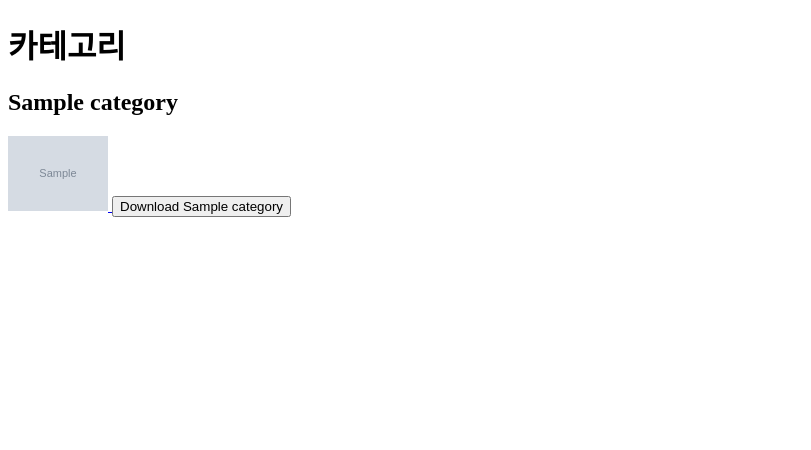
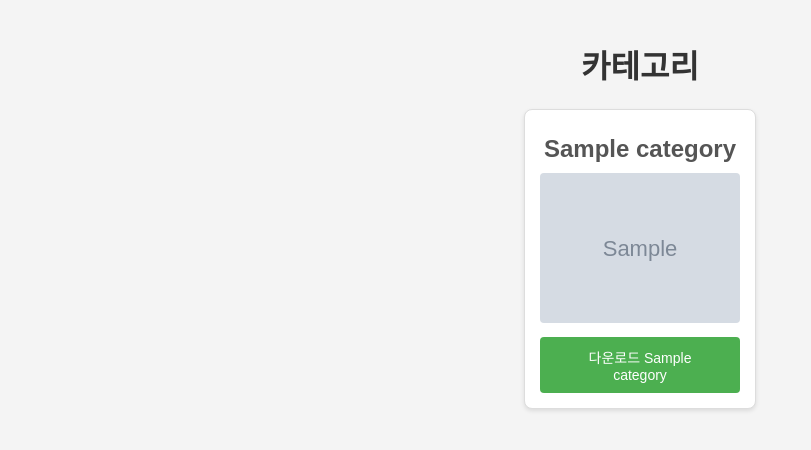
Before and after one commit to 2dilution2/CategorEyes, a FastAPI app: template templates/categories.html in a window 1280 px wide. Shown: the top 450 px of the page, without its empty margins (0-811 px from the left). Run offline with FastAPI, Linux system fonts and the light colour scheme; the template is opened without the code that fills it: most values are stand-ins (such as "Sample title", 1, 10 or a date in 2020); grey boxes marked "Sample" are stand-in pictures.

Commit message:
틀 수정

```diff
--- a/static/css/style.css
+++ b/static/css/style.css
@@ -29,7 +29,7 @@ main {
 
 .con_logo {
     position: absolute;
-    top: 25%;
+    top: 20%;
     left: 50%;
     transform: translate(-50%, -50%);
 }
--- a/templates/categories.html
+++ b/templates/categories.html
@@ -2,21 +2,77 @@
 <html lang="ko">
 <head>
     <title>Categories</title>
-    <!-- 나머지 head 요소 -->
+    <style>
+        body {
+            font-family: Arial, sans-serif;
+            text-align: center;
+            background-color: #f4f4f4;
+            margin: 0;
+            padding: 20px;
+        }
+
+        h1 {
+            color: #333;
+        }
+
+        .category-container {
+            display: flex;
+            flex-wrap: wrap;
+            justify-content: center;
+            gap: 20px;
+            margin-top: 20px;
+        }
+
+        .category {
+            background-color: #fff;
+            border: 1px solid #ddd;
+            border-radius: 8px;
+            padding: 15px;
+            width: 200px;
+            box-shadow: 0 2px 4px rgba(0, 0, 0, 0.1);
+        }
+
+        .category img {
+            width: 100%;
+            border-radius: 4px;
+            margin-bottom: 10px;
+        }
+
+        .category h2 {
+            margin: 10px 0;
+            color: #555;
+        }
+
+        button {
+            background-color: #4CAF50;
+            color: white;
+            border: none;
+            padding: 10px 20px;
+            font-size: 14px;
+            border-radius: 4px;
+            cursor: pointer;
+            transition: background-color 0.3s;
+        }
+
+        button:hover {
+            background-color: #45a049;
+        }
+    </style>
 </head>
 <body>
     <div>
         <h1>카테고리</h1>
-        {% for category, image_url in categories_info.items() %}
-        <div>
-            <h2>{{ category }}</h2>
-            <a href="/category_images/{{ category }}/{{ session_id }}">
-                <img src="{{ image_url }}" alt="{{ category }}" style="width: 100px;">
-            </a>
-            <!-- 다운로드 버튼 추가 -->
-            <button onclick="downloadCategory('{{ category }}')">Download {{ category }}</button>
+        <div class="category-container">
+            {% for category, image_url in categories_info.items() %}
+            <div class="category">
+                <h2>{{ category }}</h2>
+                <a href="/category_images/{{ category }}/{{ session_id }}">
+                    <img src="{{ image_url }}" alt="{{ category }}">
+                </a>
+                <button onclick="downloadCategory('{{ category }}')">다운로드 {{ category }}</button>
+            </div>
+            {% endfor %}
         </div>
-        {% endfor %}
     </div>
     <script>
         function downloadCategory(categoryName) {
```
Also changed, not shown: templates/category_images.html (+46 -4 lines), templates/predicted.html (deleted, +0 -75 lines), templates/uploaded_images.html (+41 -3 lines).
